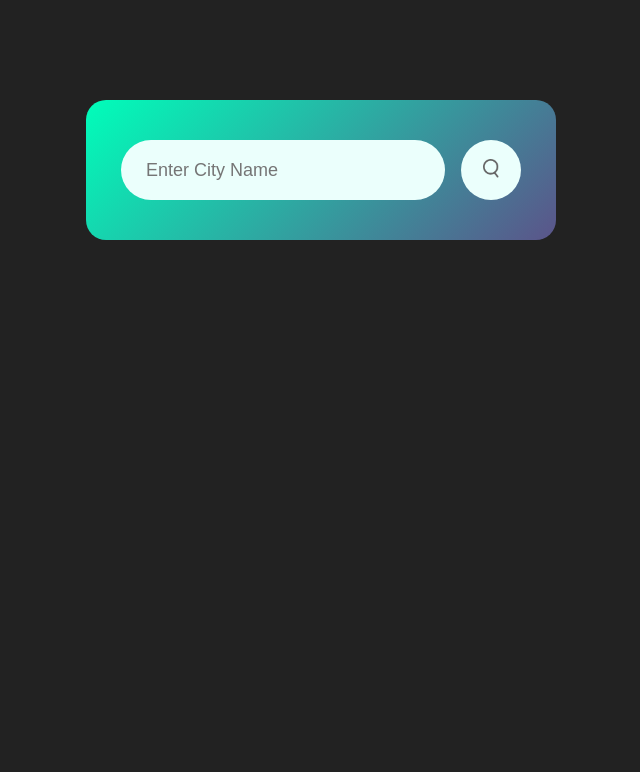
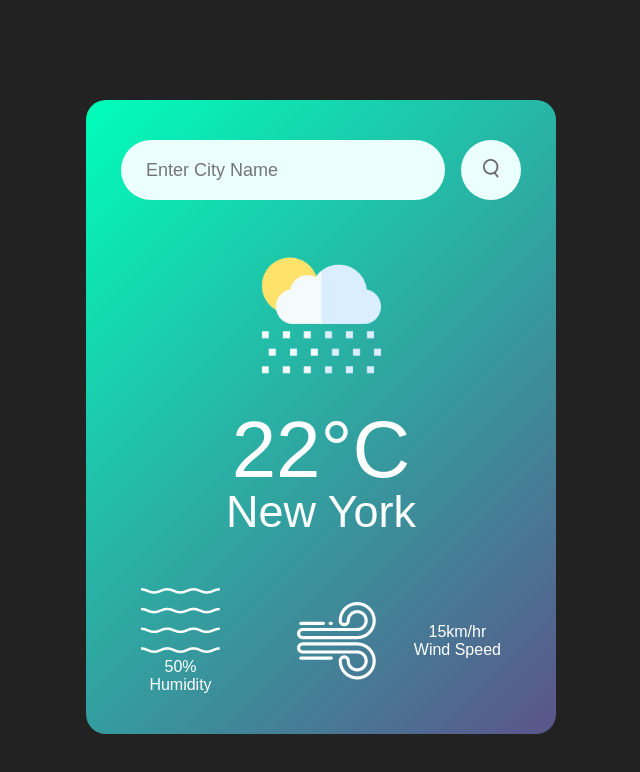
Before and after one commit to kunjsonker/simple-weather-app, a plain HTML site: page index.html in a window 1280 px wide. Shown: the whole page, without its empty margins (319-959 px from the left). Drawn offline with Linux system fonts and the light colour scheme.

Commit message:
align icons 1

```diff
--- a/index.html
+++ b/index.html
@@ -13,6 +13,27 @@
             <input type="text" placeholder="Enter City Name" spellcheck="false">
             <button><img src="images/search.png" alt></button>
         </div>
+        <div class="weather">
+            <img src="images/rain.png" class="weather-icon">
+            <h1 class="temp" >22°C</h1>
+            <h2 class="city">New York</h2>
+            <div class="details">
+                <div class="col">
+                    <img src="images/humidity.png">
+                    <div>
+                        <p class="humidity">50%</p>
+                        <p>Humidity</p>
+                    </div>
+                </div>
+                <div class="col"></div>
+                    <img src="images/wind.png">
+                    <div>
+                        <p class="wind">15km/hr</p>
+                        <p>Wind Speed</p>
+                    </div>
+                </div>
+            </div>
+        </div>
     </div>
 
 </body>
--- a/style.css
+++ b/style.css
@@ -54,3 +54,28 @@ body{
 .search button img{
     width: 16px;
 }
+
+.weather-icon{
+    width: 170px;
+    margin-top: 30px;
+
+}
+
+.weather h1{
+    font-size: 80px;
+    font-weight: 500;
+}
+
+.weather h2{
+    font-size: 45px;
+    font-weight: 400;
+    margin-top: -10px;
+}
+
+.details{
+    display: flex;
+    align-items: center;
+    justify-content: space-between;
+    padding: 0 20px;
+    margin-top: 50px;
+}
```
